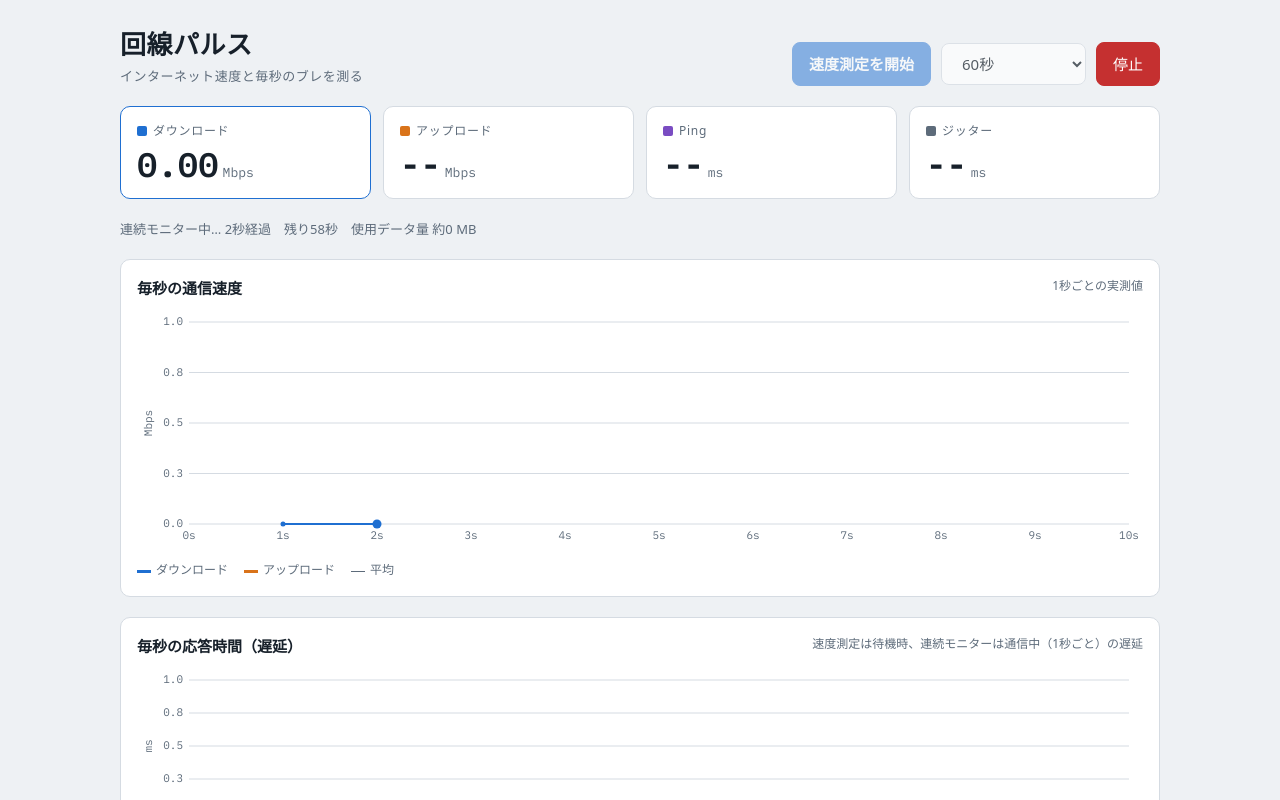
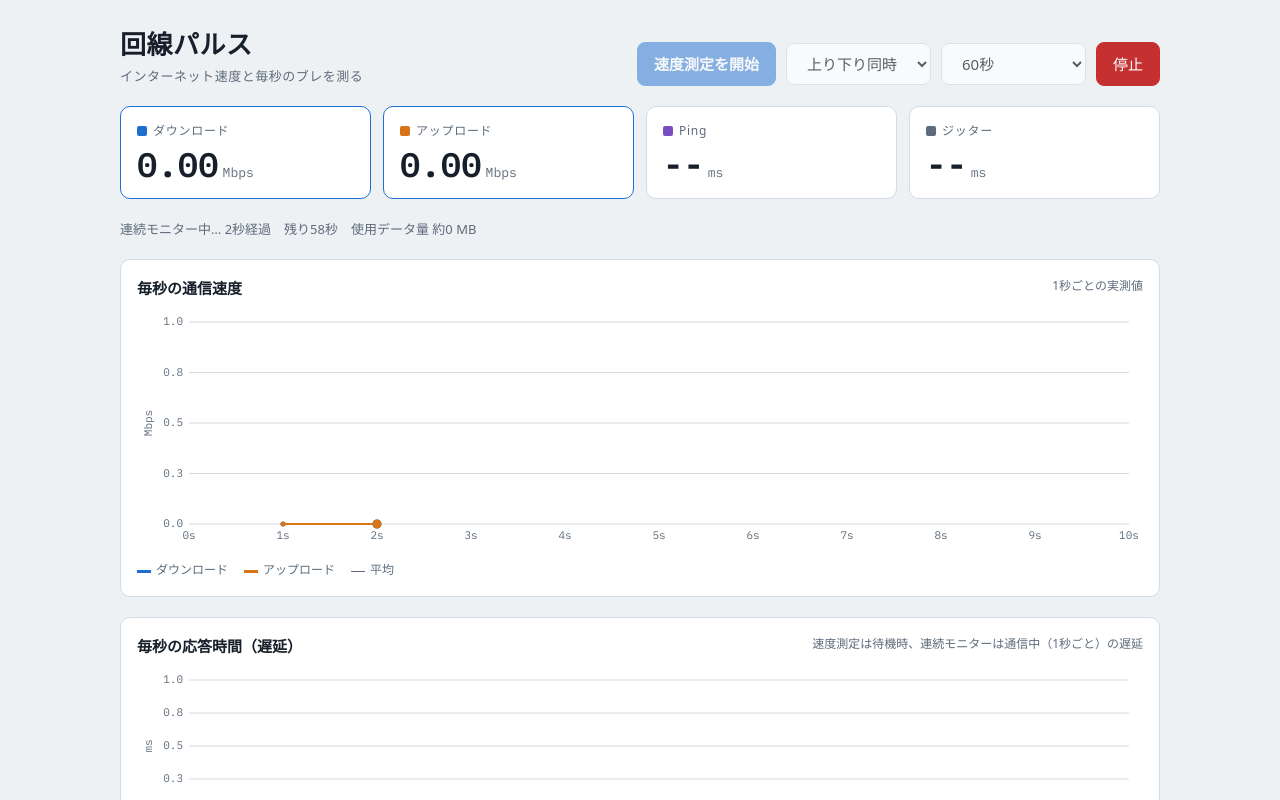
Before and after one commit to mhrytr/kaisen-pulse, a plain HTML site: page index.html in a window 1280 px wide. Both pictures are taken after a click on the button "連続モニター". Shown: the top 800 px of the page. Drawn offline with Linux system fonts and the light colour scheme; no server answers; a web font is replaced by a local one.

Commit message:
連続モニターでアップロードも測れるようにする（測る方向を選択）
Co-Authored-By: Claude Opus 5.5 <noreply@anthropic.com>
Claude-Session: https://claude.ai/code/session_01JbKrkrKVFQWKG2c1k7ty22

```diff
--- a/index.html
+++ b/index.html
@@ -71,6 +71,11 @@ canvas{width:100%;display:block}
     <h1>回線パルス<small>インターネット速度と毎秒のブレを測る</small></h1>
     <div class="controls">
       <button id="btnTest" class="primary">速度測定を開始</button>
+      <select id="monDir" aria-label="連続モニターで測る方向">
+        <option value="both" selected>上り下り同時</option>
+        <option value="dl">下りのみ</option>
+        <option value="ul">上りのみ</option>
+      </select>
       <select id="monDur" aria-label="モニター時間">
         <option value="30">30秒</option>
         <option value="60" selected>60秒</option>
@@ -104,7 +109,7 @@ canvas{width:100%;display:block}
   <section class="card">
     <h2>ブレの統計 <span id="stab"></span></h2>
     <div class="stats" id="stats"><div><span>まだデータがありません</span><b></b></div></div>
-    <div class="note">変動係数（CV）＝標準偏差÷平均。速度のCVが10%未満なら安定、30%以上なら大きくブレています。測定先は Cloudflare の速度測定サーバー（speed.cloudflare.com）です。モバイル回線ではデータ量にご注意ください。</div>
+    <div class="note">変動係数（CV）＝標準偏差÷平均。連続モニターの「上り下り同時」は、とくに Wi-Fi では単独で測るより低めに出ます。速度のCVが10%未満なら安定、30%以上なら大きくブレています。測定先は Cloudflare の速度測定サーバー（speed.cloudflare.com）です。モバイル回線ではデータ量にご注意ください。</div>
   </section>
 </div>
 
@@ -331,16 +336,26 @@ async function runMonitor(){
   ["vDl","vUl","vPing","vJit"].forEach(id=>$(id).textContent="--");
   drawAll(); updateStats();
   const dur = +$("monDur").value;
+  const dir = $("monDir").value;
+  const kinds = dir==="both" ? ["dl","ul"] : [dir];
   const signal = abortAll.signal;
-  const counter = {bytes:0, steps:0};
-  // 速度は 2 本の連続ダウンロードで、遅延はそれとは別に毎秒 Ping（通信中の遅延）
-  const runner = downloadStreams(2, counter, signal);
+  const NAME = {dl:"ダウンロード", ul:"アップロード"}, VAL = {dl:"vDl", ul:"vUl"};
+  // 速度は 2 本ずつの連続転送で、遅延はそれとは別に毎秒 Ping（通信中の遅延）
+  const counters = {}, runners = [];
+  for(const k of kinds){
+    counters[k] = {bytes:0, steps:0};
+    runners.push((k==="dl" ? downloadStreams : uploadStreams)(2, counters[k], signal));
+  }
   let pingBusy = false, lastSec = 0, failed = false;
-  active("roDl");
+  active(kinds.length===1 ? (dir==="dl"?"roDl":"roUl") : null);
+  if(kinds.length===2){ $("roDl").classList.add("active"); $("roUl").classList.add("active"); }
+  const stops = [];
   await new Promise(resolve=>{
-    const stop = sampler(counter, (sec, v)=>{
+    // 方向ごとに毎秒の値を記録。進行管理（Ping・表示・終了判定）は最初の方向のタイマーで行う
+    kinds.forEach((k, i) => stops.push(sampler(counters[k], (sec, v)=>{
+      speed[k].push({t:sec, v});
+      if(i !== 0) return;
       lastSec = sec;
-      speed.dl.push({t:sec, v});
       if(!pingBusy){
         pingBusy = true;
         pingOnce(signal).then(p=>{
@@ -354,16 +369,23 @@ async function runMonitor(){
       }
       drawAll(); updateStats();
       const remain = dur ? `残り${Math.max(0,dur-sec)}秒　` : "";
-      const note = counter.limited ? "　※サーバーの制限で速度が落ちています" : "";
-      setStatus(`連続モニター中… ${sec}秒経過　${remain}使用データ量 約${fmt(bytesUsed/1e6,0)} MB${note}`);
-      if(sec>=8 && counter.bytes===0){ failed = true; abortAll.abort(); }
+      const notes = [];
+      if(kinds.some(k=>counters[k].limited)) notes.push("サーバーの制限で速度が落ちています");
+      if(sec>=8) for(const k of kinds) if(counters[k].bytes===0) notes.push(`${NAME[k]}を測れていません`);
+      setStatus(`連続モニター中… ${sec}秒経過　${remain}使用データ量 約${fmt(bytesUsed/1e6,0)} MB${notes.length?"　※"+notes.join("。"):""}`);
+      if(sec>=8 && kinds.every(k=>counters[k].bytes===0)){ failed = true; abortAll.abort(); }
       if(dur && sec>=dur){ abortAll.abort(); }
-    }, v => $("vDl").textContent = fmt(v));
-    signal.addEventListener("abort", ()=>{ stop(); resolve(); }, {once:true});
+    }, v => $(VAL[k]).textContent = fmt(v))));
+    signal.addEventListener("abort", ()=>{ stops.forEach(f=>f()); resolve(); }, {once:true});
   });
-  await runner.catch(()=>{});
-  if(failed) await showFailure(counter);
-  else setStatus(`モニター終了（${lastSec}秒）　使用データ量 約${fmt(bytesUsed/1e6,0)} MB${wasHidden?"　※途中でタブが裏に回ったため、その間の値は不正確な可能性があります":""}`);
+  await Promise.all(runners).catch(()=>{});
+  // 終了後は平均値を表示
+  for(const k of kinds){ const a = speed[k].filter(p=>p.t>1).map(p=>p.v); if(a.length) $(VAL[k]).textContent = fmt(mean(a)); }
+  const missing = kinds.filter(k=>counters[k].bytes===0).map(k=>NAME[k]);
+  if(failed) await showFailure(counters[kinds[0]]);
+  else setStatus(`モニター終了（${lastSec}秒）　使用データ量 約${fmt(bytesUsed/1e6,0)} MB`
+    + (missing.length ? `　※${missing.join("・")}は測れませんでした` : "")
+    + (wasHidden ? "　※途中でタブが裏に回ったため、その間の値は不正確な可能性があります" : ""));
   end(); updateStats();
 }
 
@@ -374,11 +396,11 @@ function begin(m){
   $("btnTest").disabled = m!=="test"; $("btnMon").disabled = m!=="mon";
   const b = m==="test" ? $("btnTest") : $("btnMon");
   b.textContent = "停止"; b.classList.add("stop"); b.classList.remove("primary");
-  $("monDur").disabled = true;
+  $("monDur").disabled = $("monDir").disabled = true;
 }
 function end(){
   running = false; mode = null; active(null);
-  $("btnTest").disabled = $("btnMon").disabled = $("monDur").disabled = false;
+  $("btnTest").disabled = $("btnMon").disabled = $("monDur").disabled = $("monDir").disabled = false;
   $("btnTest").textContent = "速度測定を開始"; $("btnTest").className = "primary";
   $("btnMon").textContent = "連続モニター"; $("btnMon").className = "";
 }
```
